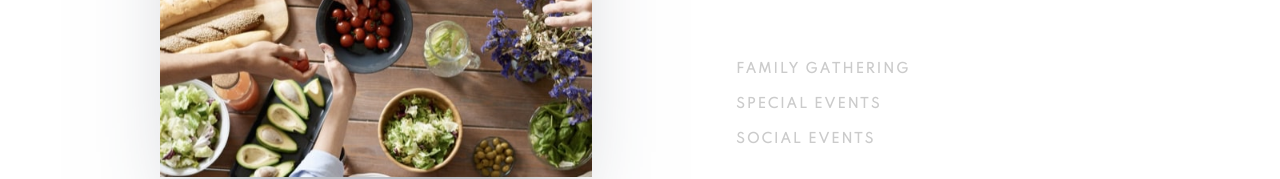
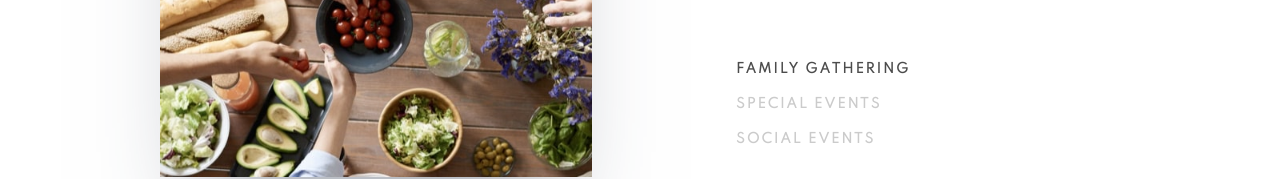
Before and after one commit to wtbell01/Dine, a plain HTML site: page index.html in a window 1280 px wide. Shown: the part 3508-3687 px from the top of the page. Drawn offline with Linux system fonts and the light colour scheme.

Commit message:
Added booking default class to fmaily gathering link on line 195

```diff
--- a/index.html
+++ b/index.html
@@ -192,7 +192,7 @@
     <!-- Booking occasion links -->
     <div class="booking-occasion-links-container">
       <li class="booking-occasion-li">
-        <a href="#" class="booking-occasion-link booking-family-link">Family Gathering</a>
+        <a href="#" class="booking-occasion-link booking-family-link booking-default">Family Gathering</a>
       </li>
       <li class="booking-occasion-li">
         <a href="#" class="booking-occasion-link booking-special-link">Special Events</a>
```
